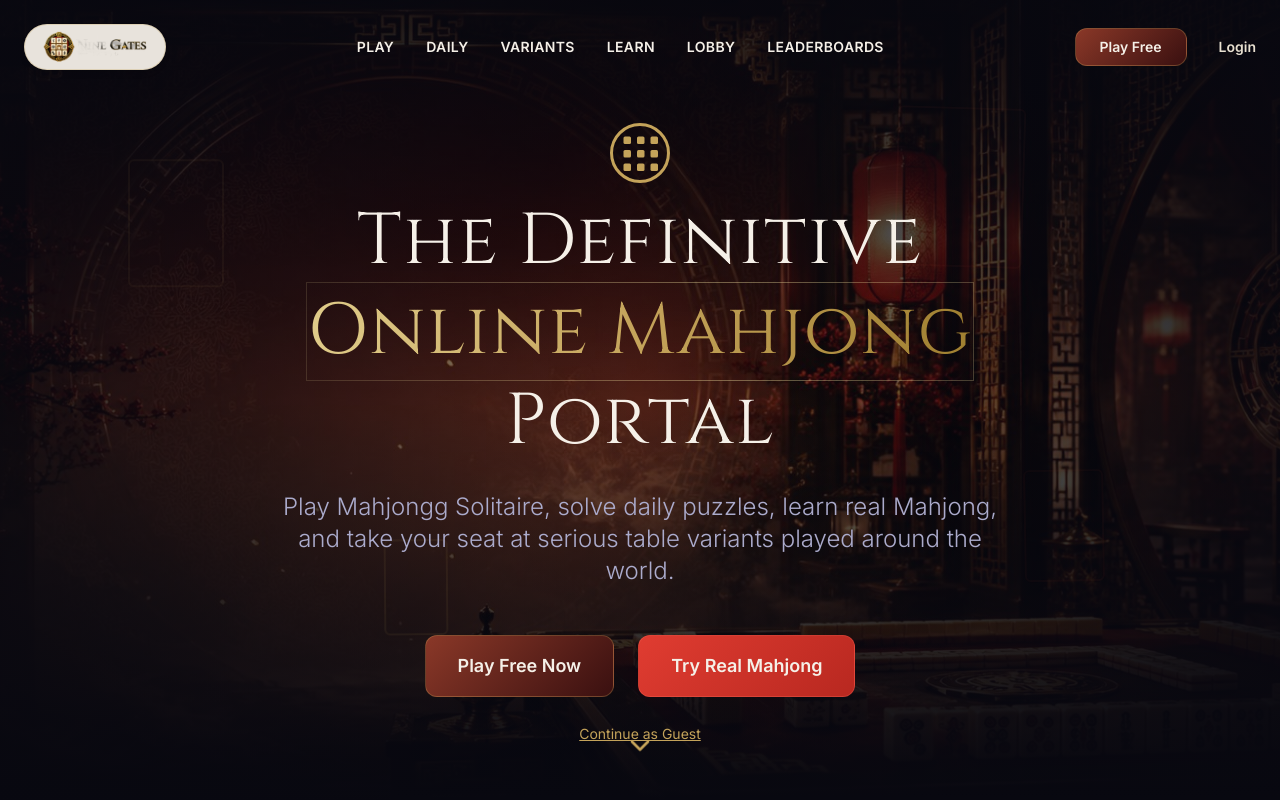
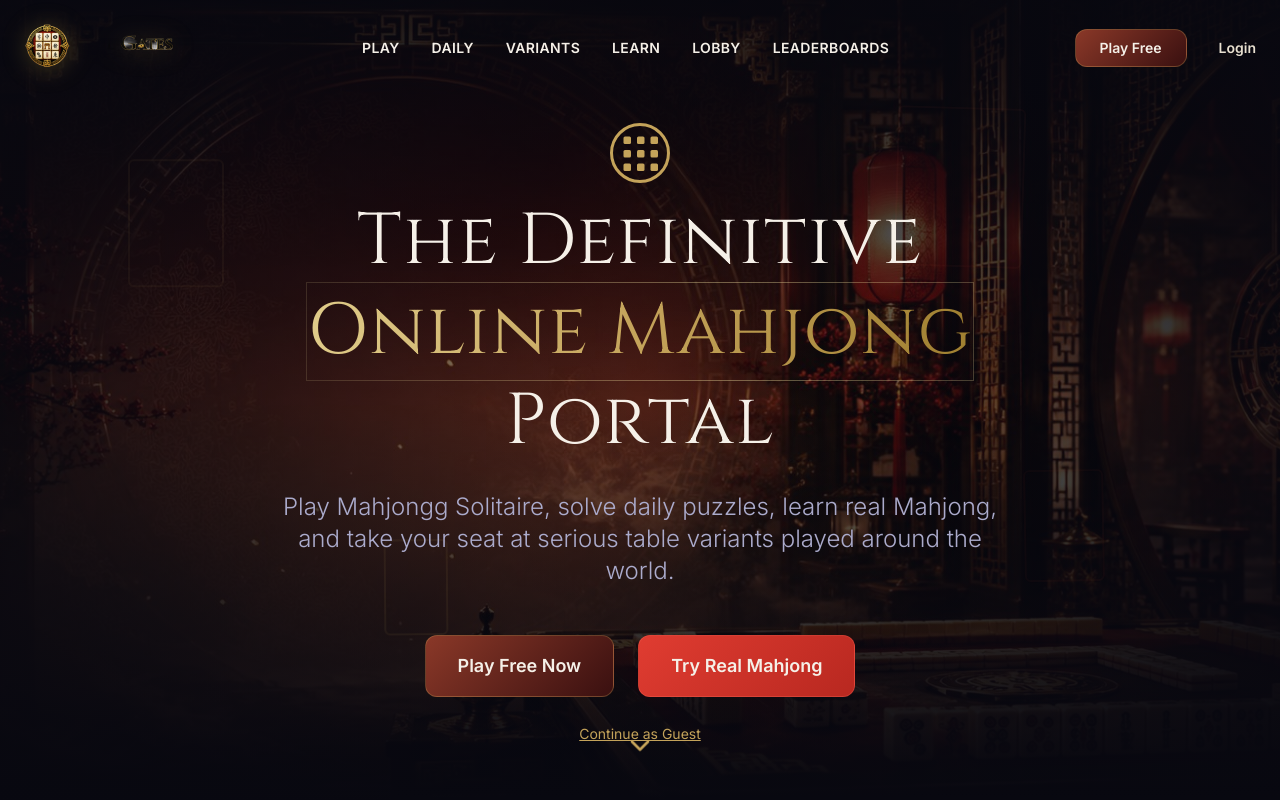
Before and after one commit to alexdevriesxing/nine-gates-mahjong, a React (Vite) app: page / in a window 1280 px wide. Shown: the top 800 px of the page. Built offline with nearby package versions, Linux system fonts and the light colour scheme.

Commit message:
style: utilize premium logo with transparency and update header styling for high contrast

```diff
--- a/src/app/components/Header.tsx
+++ b/src/app/components/Header.tsx
@@ -52,8 +52,8 @@ export default function Header() {
         transition={{ duration: 0.5, ease: 'easeOut' }}
       >
         <div className="container-wide flex items-center justify-between">
-          <Link to="/" className="flex items-center gap-3 group bg-ivory/95 px-4 py-1 rounded-full border border-gold/30 shadow-md transition-all duration-300 hover:bg-ivory-light hover:border-gold/50">
-            <img src="/logo.png" alt="Nine Gates Mahjong" className="h-9 w-auto object-contain transition-transform group-hover:scale-102 duration-300" />
+          <Link to="/" className="flex items-center gap-3 group transition-all duration-300">
+            <img src="/logo.png" alt="Nine Gates Mahjong" className="h-10 md:h-12 w-auto object-contain transition-transform group-hover:scale-[1.03] duration-300 filter drop-shadow-[0_2px_12px_rgba(212,175,55,0.25)]" />
           </Link>
 
           <nav className="hidden lg:flex items-center gap-8">
```
Also changed, not shown: public/logo.png.
